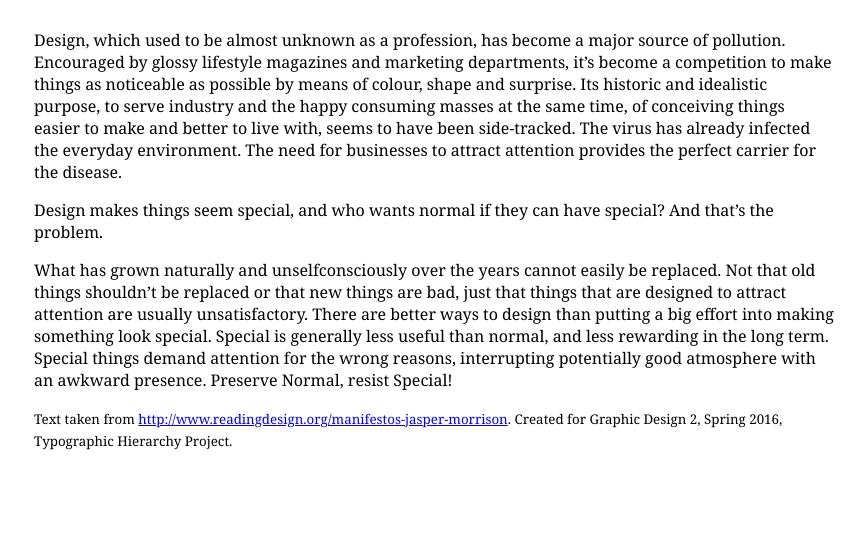
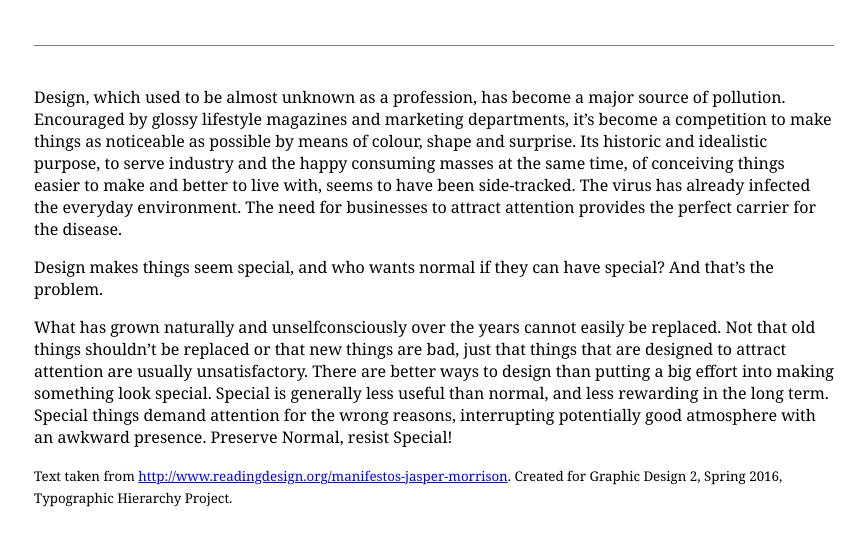
Before and after one commit to bjornmeansbear/simple-web-typesetting, a plain HTML site: page morrison.html in a window 1280 px wide. Shown: the part 161-706 px from the top of the page, without its empty margins (206-1071 px from the left). Drawn offline with nearby package versions, Linux system fonts and the light colour scheme; a web font is replaced by a local one.

Commit message:
better indenting

```diff
--- a/morrison.html
+++ b/morrison.html
@@ -9,17 +9,22 @@
 
     <link href="simple-type.css" rel="stylesheet" type="text/css" />
     <link href="editme.css" rel="stylesheet" type="text/css" />
+
+    <style>
+      /* write your CSS here if you'd like */
+    </style>
   </head>
 
   <body>
 
-  <!-- https://www.marxists.org/reference/subject/philosophy/works/ge/benjamin.htm -->
+    <!-- http://www.readingdesign.org/manifestos-jasper-morrison -->
     <article>
       <header>
         <h1>Super Normal Manifesto</h1>
         <p>by Jasper Morrison (2007)</p>
       </header>
 
+      <section>
         <p>
           Design, which used to be almost unknown as a profession, has become a major source of pollution. Encouraged by glossy lifestyle magazines and marketing departments, it’s become a competition to make things as noticeable as possible by means of colour, shape and surprise. Its historic and idealistic purpose, to serve industry and the happy consuming masses at the same time, of conceiving things easier to make and better to live with, seems to have been side-tracked. The virus has already infected the everyday environment. The need for businesses to attract attention provides the perfect carrier for the disease.
         </p>
@@ -29,6 +34,7 @@
         <p>
           What has grown naturally and unselfconsciously over the years cannot easily be replaced. Not that old things shouldn’t be replaced or that new things are bad, just that things that are designed to attract attention are usually unsatisfactory. There are better ways to design than putting a big effort into making something look special. Special is generally less useful than normal, and less rewarding in the long term. Special things demand attention for the wrong reasons, interrupting potentially good atmosphere with an awkward presence. Preserve Normal, resist Special!
         </p>
+      </section>
 
       <footer>
         <small>Text taken from <a href="http://www.readingdesign.org/manifestos-jasper-morrison">http://www.readingdesign.org/manifestos-jasper-morrison</a>. Created for Graphic Design 2, Spring 2016, Typographic Hierarchy Project.</small>
```
Also changed, not shown: index.html (indentation only), start.html (indentation only). Lines whose indentation alone changed are shown as unchanged.
